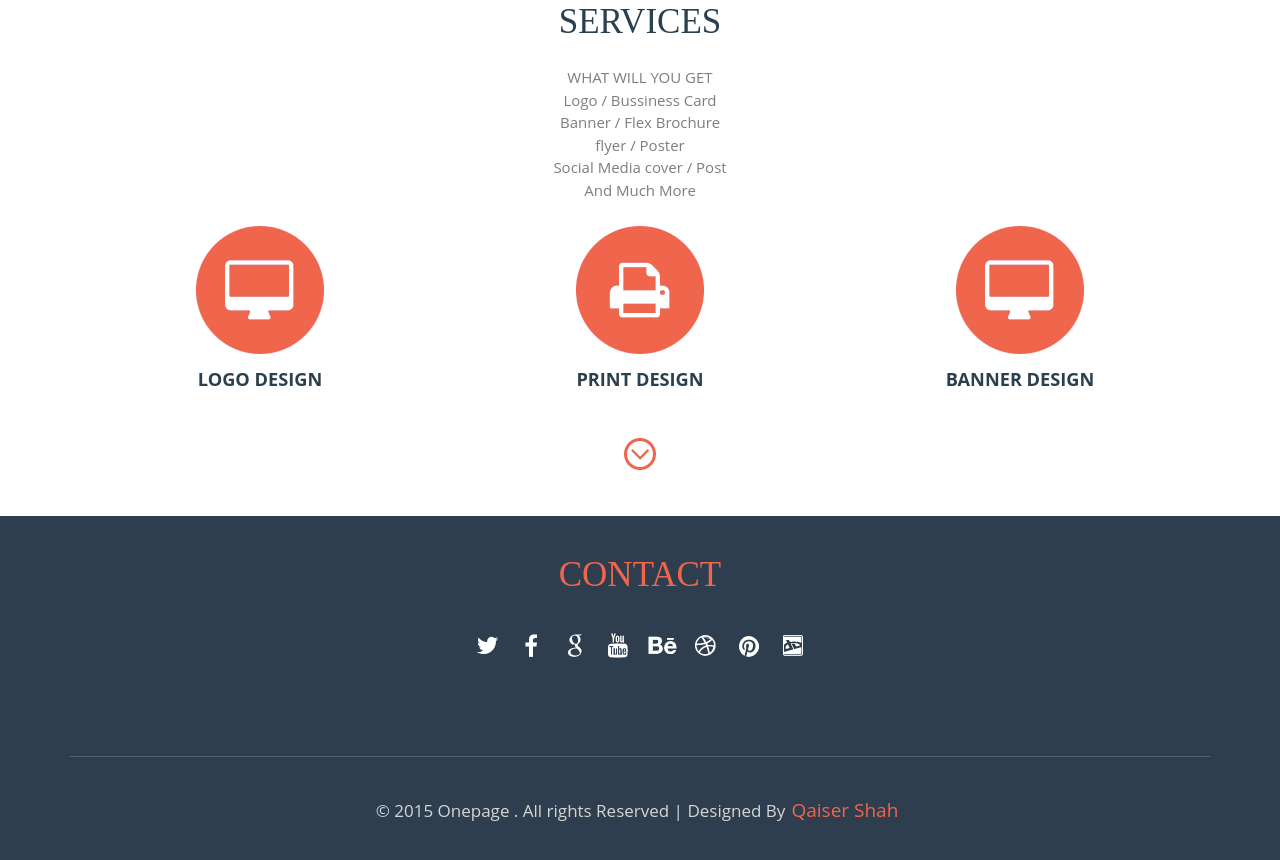
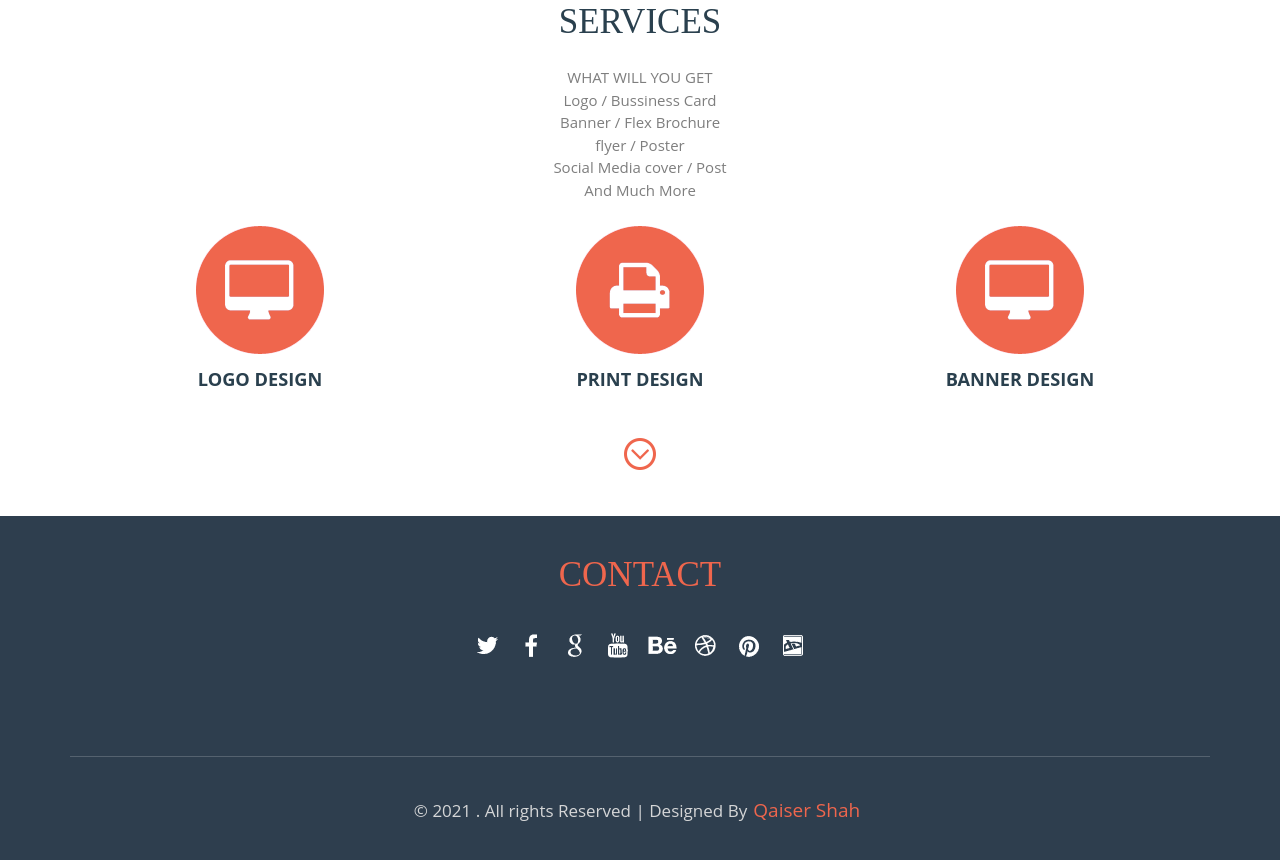
Before and after one commit to Qaiser-Mushtaq/yp.github.io, a plain HTML site: page index.html in a window 1280 px wide. Shown: the part 2379-3239 px from the top of the page. Drawn offline with Linux system fonts and the light colour scheme.

Commit message:
Add files via upload

```diff
--- a/index.html
+++ b/index.html
@@ -434,7 +434,7 @@ Smartphone Compatible web template, free webdesigns for Nokia, Samsung, LG, Sony
 			</div>
 			<div class="footer-bottom">
 
-				<p>&copy; 2015 Onepage . All rights Reserved | Designed By<a
+				<p>&copy; 2021 . All rights Reserved | Designed By<a
 						href="https://www.facebook.com/profile.php?id=100004310684878" target="target_blank">Qaiser
 						Shah</a></p>
 
```
